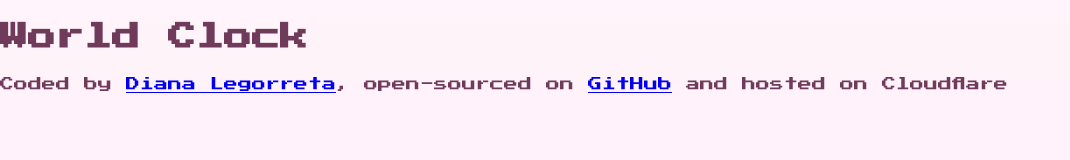
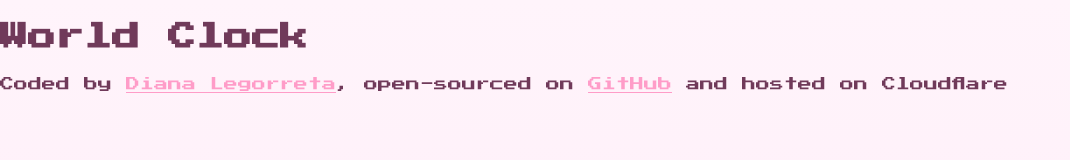
Before and after one commit to di-legorreta/world-clock-project, a plain HTML site: page index.html in a window 1280 px wide. Shown: the whole page, without its empty margins (0-1070 px from the left). Drawn offline with nearby package versions, Linux system fonts and the light colour scheme.

Commit message:
updated links

```diff
--- a/src/styles.css
+++ b/src/styles.css
@@ -19,3 +19,7 @@ body {
    color: var(--ink);
    font: 14px/1.35 "Press Start 2P", monospace;
 }
+
+a {
+   color: var(--bezel);
+}
```
